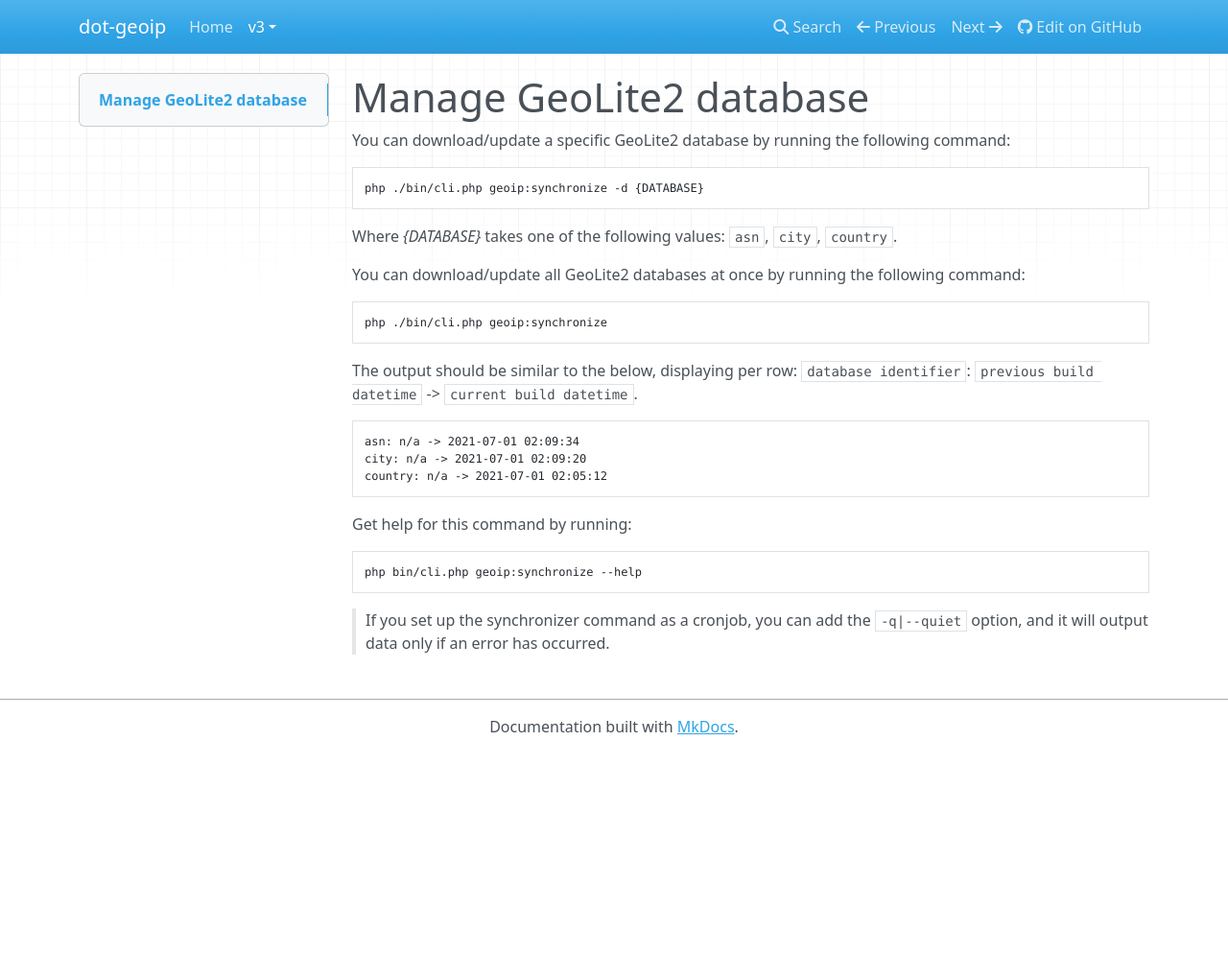
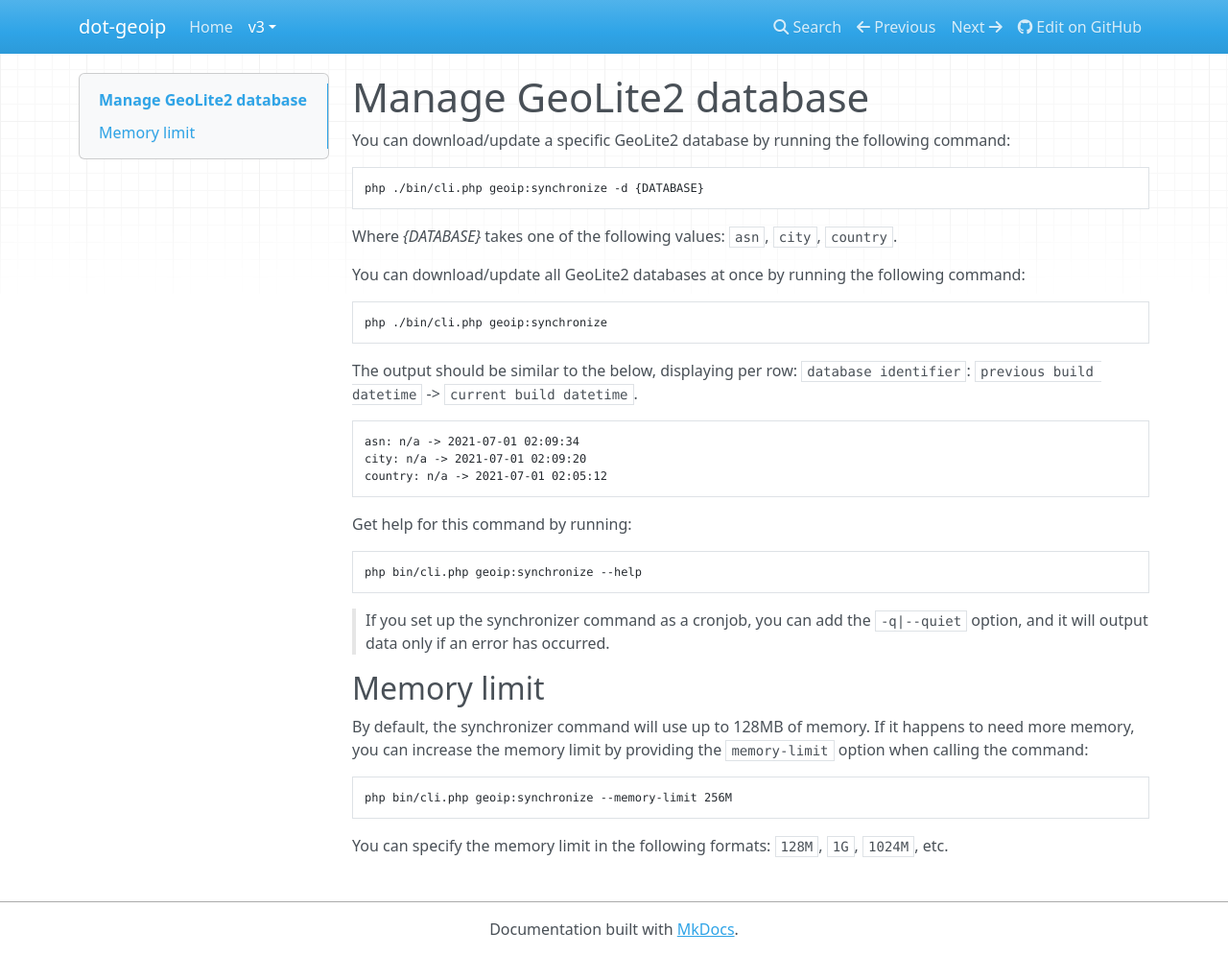
Before and after one commit to dotkernel/dot-geoip, an MkDocs documentation site: the page built from docs/book/v3/manage-geolite2-database.md, in a window 1280 px wide and 996 px high. Shown: the whole window at 96% size. Built offline with MkDocs 1.6.1, drawn with Linux system fonts in a browser that asks for light colours; nearby versions of some CDN libraries.

Commit message:
Issue #50: Major refactoring Added option to increase memory limit
Signed-off-by: alexmerlin <alex.merlin.1985@gmail.com>

````diff
--- a/docs/book/v3/manage-geolite2-database.md
+++ b/docs/book/v3/manage-geolite2-database.md
@@ -29,3 +29,14 @@ php bin/cli.php geoip:synchronize --help
 ```
 
 > If you set up the synchronizer command as a cronjob, you can add the `-q|--quiet` option, and it will output data only if an error has occurred.
+
+## Memory limit
+
+By default, the synchronizer command will use up to 128MB of memory.
+If it happens to need more memory, you can increase the memory limit by providing the `memory-limit` option when calling the command:
+
+```shell
+php bin/cli.php geoip:synchronize --memory-limit 256M
+```
+
+You can specify the memory limit in the following formats: `128M`, `1G`, `1024M`, etc.
````
